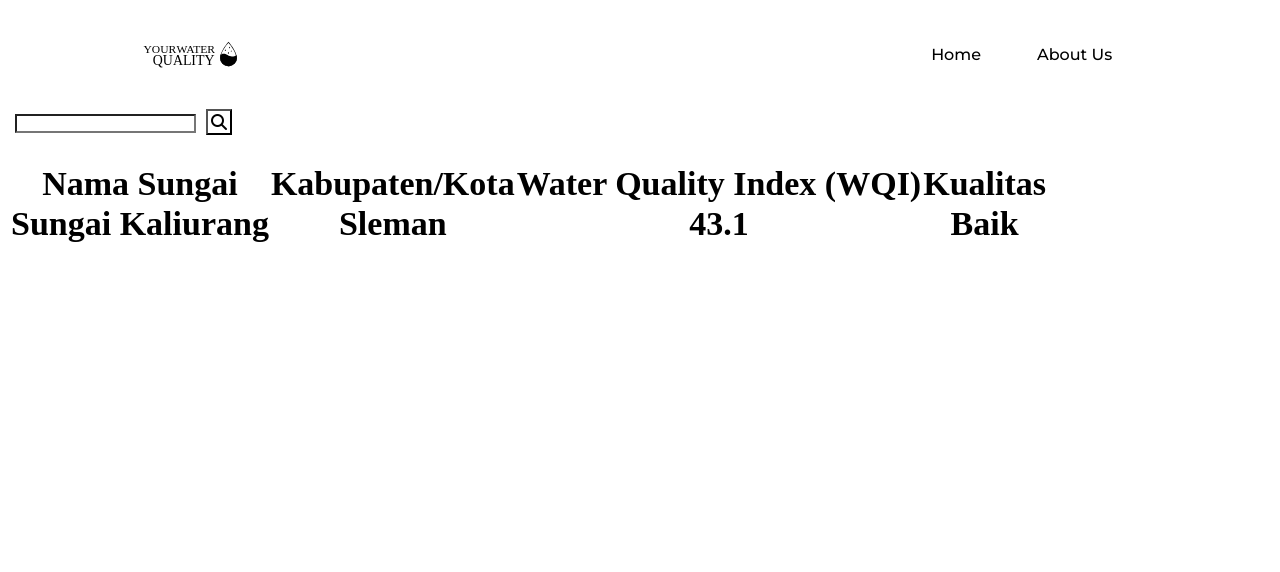
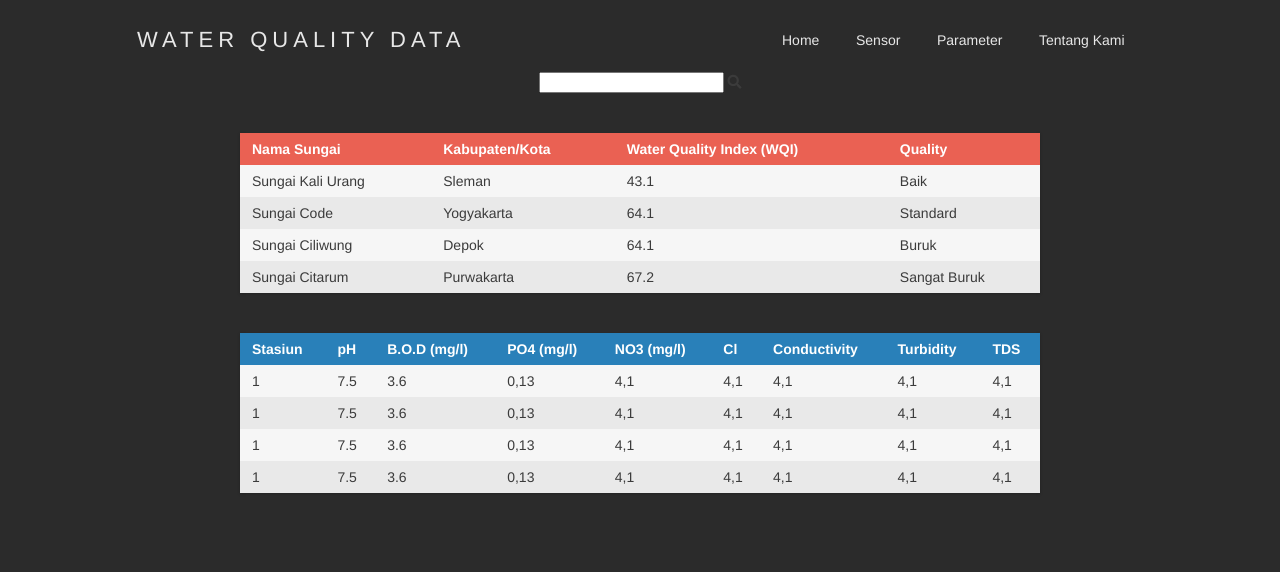
Before and after one commit to mariobgsp/simbada-website, a PHP site: page / in a window 1280 px wide. Shown: the top 572 px of the page. Run offline with PHP 8.4, Linux system fonts and the light colour scheme; lists and menus that the app fills with data are empty; some libraries are stand-ins or nearby versions.

Commit message:
update table

```diff
--- a/index.html
+++ b/index.html
@@ -3,53 +3,264 @@
 <head>
     <meta charset="UTF-8">
     <meta name="viewport" content="width=device-width, initial-scale=1.0">
-    <title>Your Water Quality</title>
+    <link rel="stylesheet" href="https://use.fontawesome.com/releases/v5.3.1/css/all.css" integrity="sha384-mzrmE5qonljUremFsqc01SB46JvROS7bZs3IO2EmfFsd15uHvIt+Y8vEf7N7fWAU" crossorigin="anonymous">
     <link rel="stylesheet" href="styles.css">
-    <script src="https://kit.fontawesome.com/491e027b8f.js" crossorigin="anonymous"></script>
+    <title>Water Quality Index</title>
 </head>
-<script>
-
-</script>
 <body>
-    <header>
-
-        <img class="logo" src="logo1.svg" alt="logo" width="10%">
-        <nav>
-            <ul class = "nav_links">
-                <li><a href="#">Home</a></li>
-                <li><a href="#">About Us</a></li>
-            </ul>
-        </nav>
-
-    </header>
-
-    <div class="search_bar">
-        <form action="file.php" method="POST">
-            <input type="text" name="search_bar">
-            <button type="submit" name="search"><i class="fas fa-search"></i></button>
-        </form>
+    <nav>
+        <div class="logo">
+            Water Quality Data
+        </div>
+        <ul class="nav_links">
+            <li><a href="#"></a>Home</li>
+            <li><a href="#"></a>Sensor</li>
+            <li><a href="#"></a>Parameter</li>
+            <li><a href="#"></a>Tentang Kami</li>
+        </ul>
+    </nav>
+    <div class="searchbox" align="center">
+        <form action="">
+            <input type="search">
+            <i class="fa fa-search"></i>
+          </form>
     </div>
 
-    <div class="content-table">
-        <table>
-            <thead>
-                <tr>
-                    <th>Nama Sungai</th>
-                    <th>Kabupaten/Kota</th>
-                    <th>Water Quality Index (WQI)</th>
-                    <th>Kualitas</th>
-                </tr>
-            </thead>
-            <tbody>
-                <tr>
-                    <th>Sungai Kaliurang</th>
-                    <th>Sleman</th>
-                    <th>43.1</th>
-                    <th>Baik</th>
-                </tr>
-            </tbody>
-        </table>
-    </div>
+    <div class="wrapper">
 
+        <div class="table">
+
+          <div class="row header">
+            <div class="cell">
+              Nama Sungai
+            </div>
+            <div class="cell">
+              Kabupaten/Kota
+            </div>
+            <div class="cell">
+              Water Quality Index (WQI)
+            </div>
+            <div class="cell">
+              Quality
+            </div>
+          </div>
+
+          <div class="row">
+            <div class="cell" data-title="nama_sungai">
+              Sungai Kali Urang
+            </div>
+            <div class="cell" data-title="kotakab">
+              Sleman
+            </div>
+            <div class="cell" data-title="index_quality">
+              43.1
+            </div>
+            <div class="cell" data-title="quality">
+              Baik
+            </div>
+          </div>
+
+          <div class="row">
+            <div class="cell" data-title="nama_sungai">
+              Sungai Code
+            </div>
+            <div class="cell" data-title="kotakab">
+              Yogyakarta
+            </div>
+            <div class="cell" data-title="index_quality">
+              64.1
+            </div>
+            <div class="cell" data-title="quality">
+              Standard
+            </div>
+          </div>
+
+          <div class="row">
+            <div class="cell" data-title="nama_sungai">
+              Sungai Ciliwung
+            </div>
+            <div class="cell" data-title="kotakab">
+              Depok
+            </div>
+            <div class="cell" data-title="index_quality">
+              64.1
+            </div>
+            <div class="cell" data-title="quality">
+              Buruk
+            </div>
+          </div>
+
+          <div class="row">
+            <div class="cell" data-title="nama_sungai">
+              Sungai Citarum
+            </div>
+            <div class="cell" data-title="kotakab">
+              Purwakarta
+            </div>
+            <div class="cell" data-title="index_quality">
+              67.2
+            </div>
+            <div class="cell" data-title="quality">
+              Sangat Buruk
+            </div>
+          </div>
+
+        </div>
+
+        <div class="table">
+
+          <div class="row header blue">
+            <div class="cell">
+              Stasiun
+            </div>
+            <div class="cell">
+              pH
+            </div>
+            <div class="cell">
+              B.O.D (mg/l)
+            </div>
+            <div class="cell">
+              PO4 (mg/l)
+            </div>
+            <div class="cell">
+              NO3 (mg/l)
+            </div>
+            <div class="cell">
+              Cl
+            </div>
+            <div class="cell">
+              Conductivity
+            </div>
+            <div class="cell">
+                Turbidity
+            </div>
+            <div class="cell">
+                TDS
+            </div>
+          </div>
+
+          <div class="row">
+            <div class="cell" data-title="Stasiun">
+              1
+            </div>
+            <div class="cell" data-title="ph">
+              7.5
+            </div>
+            <div class="cell" data-title="bod">
+              3.6
+            </div>
+            <div class="cell" data-title="po4">
+              0,13
+            </div>
+            <div class="cell" data-title="no3">
+              4,1
+            </div>
+            <div class="cell" data-title="cl">
+              4,1
+            </div>
+            <div class="cell" data-title="conductivity">
+              4,1
+            </div>
+            <div class="cell" data-title="turbidity">
+              4,1
+            </div>
+            <div class="cell" data-title="tds">
+              4,1
+            </div>
+          </div>
+          <div class="row">
+            <div class="cell" data-title="Stasiun">
+              1
+            </div>
+            <div class="cell" data-title="ph">
+              7.5
+            </div>
+            <div class="cell" data-title="bod">
+              3.6
+            </div>
+            <div class="cell" data-title="po4">
+              0,13
+            </div>
+            <div class="cell" data-title="no3">
+              4,1
+            </div>
+            <div class="cell" data-title="cl">
+              4,1
+            </div>
+            <div class="cell" data-title="conductivity">
+              4,1
+            </div>
+            <div class="cell" data-title="turbidity">
+              4,1
+            </div>
+            <div class="cell" data-title="tds">
+              4,1
+            </div>
+          </div>
+          <div class="row">
+            <div class="cell" data-title="Stasiun">
+              1
+            </div>
+            <div class="cell" data-title="ph">
+              7.5
+            </div>
+            <div class="cell" data-title="bod">
+              3.6
+            </div>
+            <div class="cell" data-title="po4">
+              0,13
+            </div>
+            <div class="cell" data-title="no3">
+              4,1
+            </div>
+            <div class="cell" data-title="cl">
+              4,1
+            </div>
+            <div class="cell" data-title="conductivity">
+              4,1
+            </div>
+            <div class="cell" data-title="turbidity">
+              4,1
+            </div>
+            <div class="cell" data-title="tds">
+              4,1
+            </div>
+          </div>
+          <div class="row">
+            <div class="cell" data-title="Stasiun">
+              1
+            </div>
+            <div class="cell" data-title="ph">
+              7.5
+            </div>
+            <div class="cell" data-title="bod">
+              3.6
+            </div>
+            <div class="cell" data-title="po4">
+              0,13
+            </div>
+            <div class="cell" data-title="no3">
+              4,1
+            </div>
+            <div class="cell" data-title="cl">
+              4,1
+            </div>
+            <div class="cell" data-title="conductivity">
+              4,1
+            </div>
+            <div class="cell" data-title="turbidity">
+              4,1
+            </div>
+            <div class="cell" data-title="tds">
+              4,1
+            </div>
+          </div>
+
+
+
+
+        </div>
+
+      </div>
 </body>
 </html>
--- a/styles.css
+++ b/styles.css
@@ -1,74 +1,135 @@
-/* Add a black background color to the top navigation */
-@import url('https://fonts.googleapis.com/css2?family=Montserrat:wght@500&display=swap');
-
-*{
-    box-sizing: border-box;
-    margin: 3px;
-    padding: 0;
-    background-color: white;
+body {
+    font-family: "Helvetica Neue", Helvetica, Arial;
+    font-size: 14px;
+    line-height: 20px;
+    font-weight: 400;
+    color: #3b3b3b;
+    -webkit-font-smoothing: antialiased;
+    font-smoothing: antialiased;
+    background: #2b2b2b;
   }
 
-li, a, button {
-    font-family: "Montserrat", sans-serif;
-    font-weight: 500;
-    font-size: 16px;
-    color: black;
-    text-decoration: none;
+  nav {
+      display: flex;
+      justify-content: space-around;
+      align-items: center;
+      min-height: 8vh;
     }
 
-header {
+  .logo{
+      color: rgb(231, 231, 231);
+      text-transform: uppercase;
+      letter-spacing: 5px;
+      font-size: 22px;
+  }
+  .nav_links{
+      color: rgb(231, 231, 231);
       display: flex;
-    justify-content: flex-end;
-    align-items: right;
-    padding: 30px 10%;
+      justify-content: space-around;
+      width: 30%;
+  }
+  .nav_links a{
+      color: rgb(231, 231, 231);
+      text-decoration: none;
+      letter-spacing: 5px;
+      font-weight: bold;
+      font-size: 14px;
   }
 
-.logo {
-    cursor: pointer;
-    margin-right: auto;
-}
 
-.nav_links {
+  .nav_links li{
       list-style: none;
   }
 
-.nav_links li {
-    display: inline-block;
-    padding: 0px 20px;
+
+
+  @media screen and (max-width: 580px) {
+    body {
+      font-size: 16px;
+      line-height: 22px;
+      border-radius: 50px;
+      padding: 0 10px;
+    }
   }
 
-.nav_links li a {
-    transition: all 0.3s ease 0s;
+  .wrapper {
+    margin: 0 auto;
+    padding: 40px;
+    max-width: 800px;
   }
 
-.nav_links li a:hover {
-    color: #0088a9;
+  .table {
+    margin: 0 0 40px 0;
+    width: 100%;
+    box-shadow: 0 1px 3px rgba(0, 0, 0, 0.2);
+    display: table;
+  }
+  @media screen and (max-width: 580px) {
+    .table {
+      display: block;
+    }
   }
 
-
-/* table{
-    width: 400px;
-    align: center;
-    margin: 10px auto;
+  .row {
+    display: table-row;
+    background: #f6f6f6;
+  }
+  .row:nth-of-type(odd) {
+    background: #e9e9e9;
+  }
+  .row.header {
+    font-weight: 900;
+    color: #ffffff;
+    background: #ea6153;
+  }
+  .row.green {
+    background: #27ae60;
+  }
+  .row.blue {
+    background: #2980b9;
+  }
+  @media screen and (max-width: 580px) {
+    .row {
+      padding: 14px 0 7px;
+      display: block;
+    }
+    .row.header {
+      padding: 0;
+      height: 6px;
+    }
+    .row.header .cell {
+        align-items: center;
+        display: none;
+    }
+    .row .cell {
+      margin-bottom: 10px;
+    }
+    .row .cell:before {
+        align-items: center;
+        margin-bottom: 3px;
+        content: attr(data-title);
+        min-width: 98px;
+        font-size: 10px;
+        line-height: 10px;
+        font-weight: bold;
+        text-transform: uppercase;
+        color: #969696;
+        display: block;
+    }
   }
 
-th {
-    text-align: center;
+  .cell {
+    padding: 6px 12px;
+    display: table-cell;
+  }
+  @media screen and (max-width: 580px) {
+    .cell {
+      padding: 2px 16px;
+      display: block;
+    }
   }
 
-table, th, td {
-    border: 1px solid #000000;
-    border-collapse: collapse;
-} */
+.searchbox{
+    border-radius: 40px;
 
-.content-table {
-    border-collapse: collapse;
-    margin: 25px 0;
-    font-size: 0.9cm;
-    min-width: 400px;
 }
-
-.content-table thead tr {
-    background-color:black;
-    color:  black
-}
```
Lines whose indentation alone changed are shown as unchanged.
